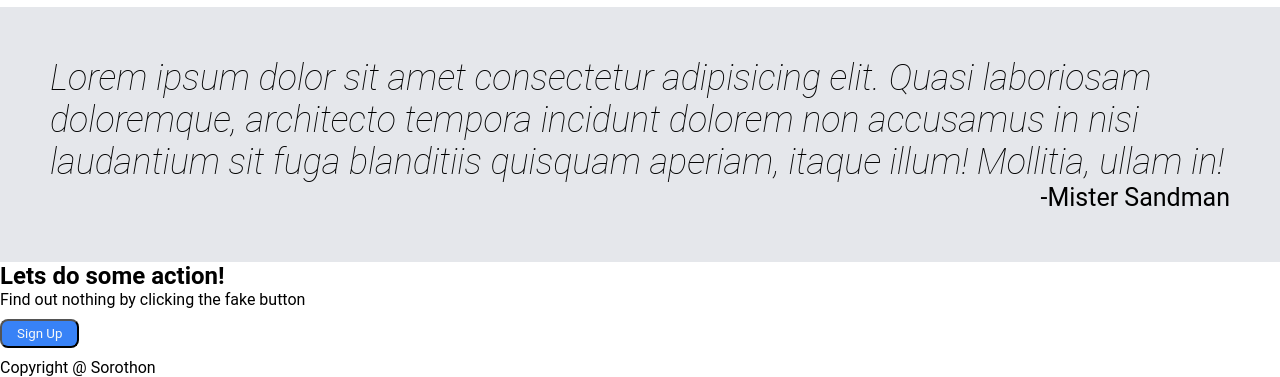
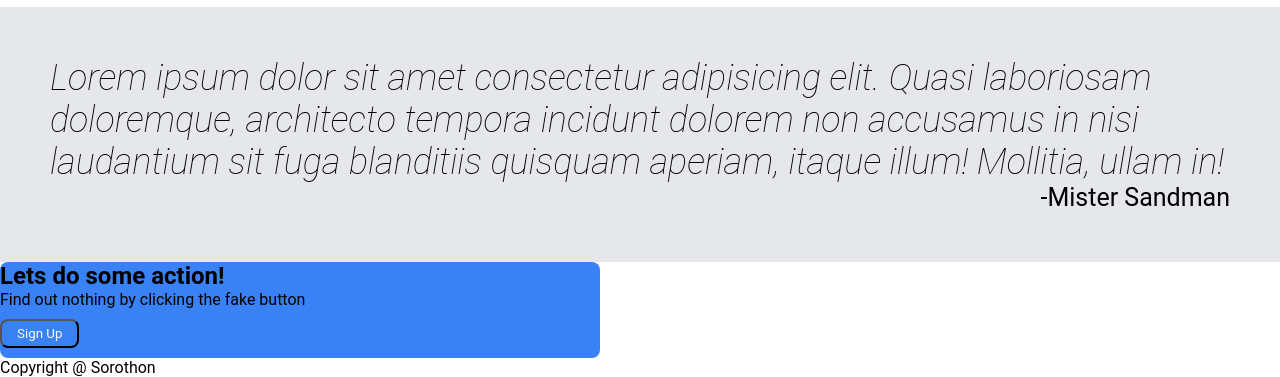
Before and after one commit to Sorothon/landing-page, a plain HTML site: page index.html in a window 1280 px wide. Shown: the part 576-953 px from the top of the page. Drawn offline with Linux system fonts and the light colour scheme; a web font is replaced by a local one.

Commit message:
Style lower section

```diff
--- a/style.css
+++ b/style.css
@@ -110,3 +110,11 @@ em {
     align-self: flex-end;
     font-size: 25px;
 }
+
+.lower {
+    background-color: #3882F6;
+    max-width: 600px;
+    align-self: center;
+    border-radius: 8px;
+
+}
```
